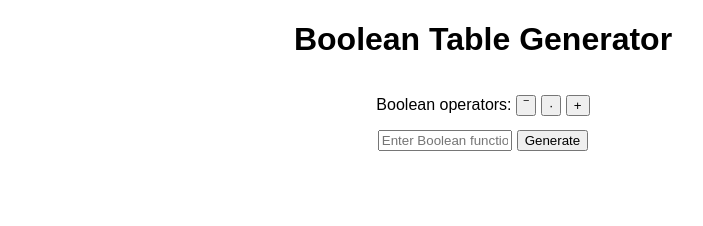
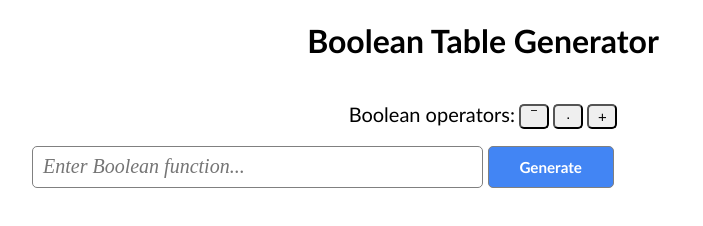
Before and after one commit to KinKir/Boolean-Table-Generator, a plain HTML site: page index.html in a window 1280 px wide. Shown: the whole page, without its empty margins (157-860 px from the left). Drawn offline with Linux system fonts and the light colour scheme.

Commit message:
Better colors, better looks, better fonts

```diff
--- a/index.css
+++ b/index.css
@@ -1,27 +1,91 @@
 body {
-	font-family: sans-serif;
+	font-family: 'Trebuchet MS', 'Lucida Sans Unicode', 'Lucida Grande', 'Lucida Sans', Arial, sans-serif;
 }
 
-#boolean-function {
-	font-family: sans-serif;
+#a {
+	color: rgb(66, 133, 244);
+}
+
+#complement, #product, #sum {
+	height: 25px;
+	width: 30px;
+	font-size: 15px;
+	text-align: center;
+	vertical-align: center;
+	line-height: 10px;
+	display: table-cell;
+	border-radius: 5px;
+}
+
+p {
+	font-size: 20px;
+}
+
+#generator {
+	width: 10%;
+	height: 42px;
+	font-weight: bold;
+	font-size: 95%;
+	font-family: 'Trebuchet MS', 'Lucida Sans Unicode', 'Lucida Grande', 'Lucida Sans', Arial, sans-serif;
+	border-radius: 5px;
+	vertical-align: bottom;
+	color: white;
+	background-color: rgb(66, 133, 244);
+	border: 1px solid gray;
+
+}
+
+#generator:hover {
+	background-color: rgb(70, 145, 244);
+	cursor:pointer;
+}
+
+::placeholder {
+	font-style: italic;
+	font-family: 'Times New Roman', Times, serif;
 }
 
 th {
-	background-color: lightblue;
+	background-color: rgb(66, 133, 244);
+	color: white;
+	font-style: italic;
 	border: 1px solid black;
 }
 
 td {
 	border: 1px solid black;
+	background-color: white;
+}
+
+table {
+	font-family: 'Times New Roman', Times, serif;
+	font-size: 20px;
+	border-collapse: collapse;
+	display: inline-table;
+}
+
+#sum-boolean-table, #product-boolean-table, #complement-boolean-table {
+	width: 15%;
+	text-align: center;
 }
 
 #boolean-table {
-	width: 10%;
+	width: 25%;
+	font-family: 'Times New Roman', Times, serif;
 	text-align: center;
 	empty-cells: hide;
-	border-collapse: collapse;
 }
 
 #boolean-function {
-	width: 10%;
+	width: 35%;
+	height: 30px;
+	font-style: italic;
+	font-family: 'Times New Roman', Times, serif;
+	font-size: 20px;
+	text-indent: 5px;
+	padding-left: 5px;
+   	padding-top: 5px;
+   	padding-bottom: 5px;
+	border-radius: 5px;
+	border: 1px solid gray;
 }
```
